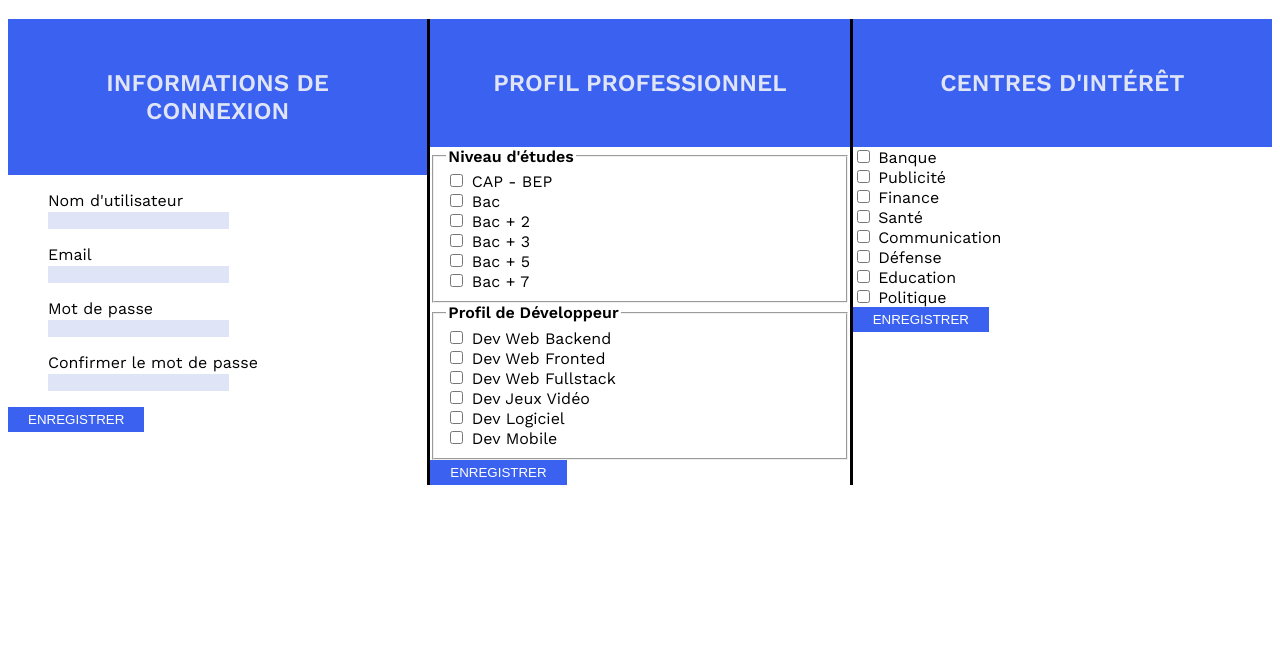
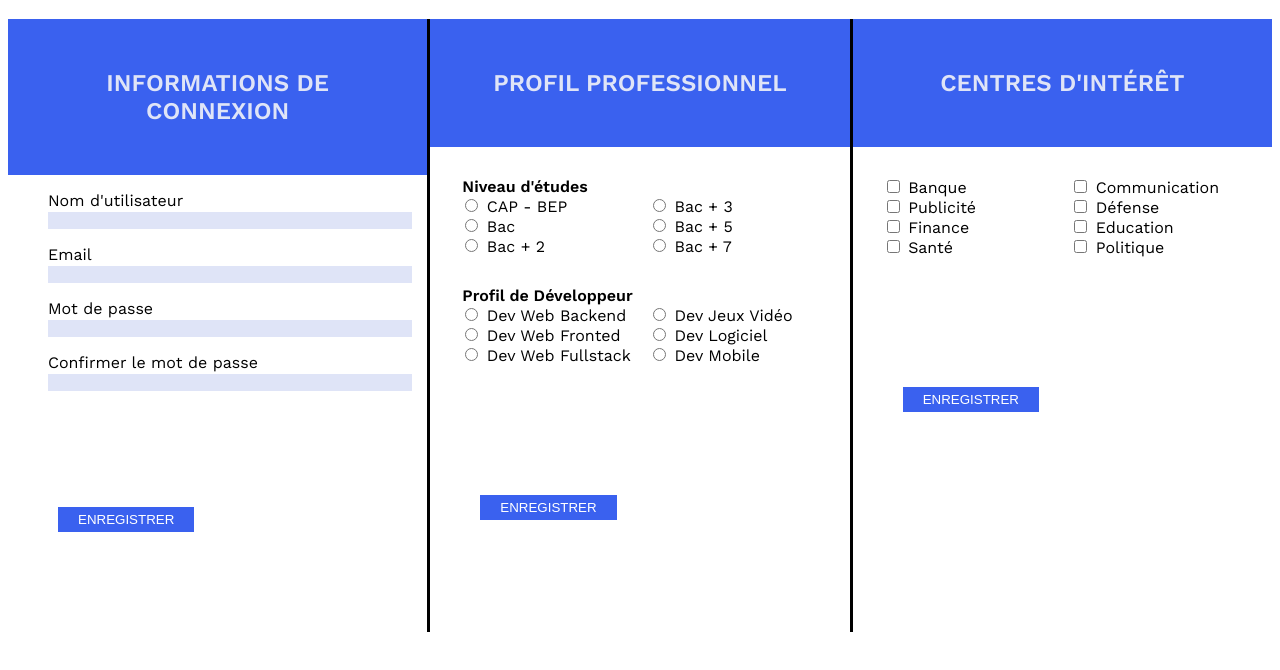
Before and after one commit to Syndicalix/res03-ran-j10, a plain HTML site: page index.html in a window 1280 px wide. Shown: the part 62-732 px from the top of the page. Drawn offline with nearby package versions, Linux system fonts and the light colour scheme.

Commit message:
update presque fin

```diff
--- a/index.html
+++ b/index.html
@@ -29,7 +29,7 @@
                 </ul>
                 <ul>
                     <li><label for="Confirmpwd">Confirmer le mot de passe</label><br>
-                    <input type"text" id="Confirmpwd" name="Confirmpwd" required>
+                    <input type="text" id="Confirmpwd" name="Confirmpwd" required>
                 </ul>
 
                            <form>
@@ -40,56 +40,58 @@
             <section class="col2">
                 <h2>PROFIL PROFESSIONNEL</h2>
 
-                    <fieldset id="col">
+                    <fieldset>
                         <legend><strong>Niveau d'études</strong></legend>
 
-                            <input type="checkbox" id="Capbep" name="Capbep" value="Capbep">
+                            <input type="radio" id="Capbep" name="Capbep" value="Capbep">
                             <label for="Capbep">CAP - BEP</label><br>
 
-                            <input type="checkbox" id="Bac" name="Bac" value="Bac">
+                            <input type="radio" id="Bac" name="Bac" value="Bac">
                             <label for="Bac">Bac</label><br>
 
-                            <input type="checkbox" id="Bac2" name="Bac2" value="Bac2">
+                            <input type="radio" id="Bac2" name="Bac2" value="Bac2">
                             <label for="Bac2">Bac + 2</label><br>
 
-                            <input type="checkbox" id="Bac3" name="Bac3" value="Bac3">
+                            <input type="radio" id="Bac3" name="Bac3" value="Bac3">
                             <label for="Bac3">Bac + 3</label><br>
 
-                            <input type="checkbox" id="Bac5" name="Bac5" value="Bac5">
+                            <input type="radio" id="Bac5" name="Bac5" value="Bac5">
                             <label for="Bac5">Bac + 5</label><br>
 
-                            <input type="checkbox" id="Bac7" name="Bac7" value="Bac7">
+                            <input type="radio" id="Bac7" name="Bac7" value="Bac7">
                             <label for="Bac7">Bac + 7</label><br>
                     </fieldset>
 
                     <fieldset>
                         <legend><strong>Profil de Développeur</strong></legend>
 
-                        <input type="checkbox" id="Devback" name="Devback" value="Devback">
+                        <input type="radio" id="Devback" name="Devback" value="Devback">
                         <label for="Devback">Dev Web Backend</label><br>
 
-                        <input type="checkbox" id="Devfront" name="Devfront" value="Devfront">
+                        <input type="radio" id="Devfront" name="Devfront" value="Devfront">
                         <label for="Devfront">Dev Web Fronted</label><br>
 
-                        <input type="checkbox" id="Devfull" name="Devfull" value="Devfull">
+                        <input type="radio" id="Devfull" name="Devfull" value="Devfull">
                         <label for="Devfull">Dev Web Fullstack</label><br>
 
-                        <input type="checkbox" id="Devgame" name="Devgame" value="Devgame">
+                        <input type="radio" id="Devgame" name="Devgame" value="Devgame">
                         <label for="Devgame">Dev Jeux Vidéo</label><br>
 
-                        <input type="checkbox" id="Devsoft" name="Devsoft" value="Devsoft">
+                        <input type="radio" id="Devsoft" name="Devsoft" value="Devsoft">
                         <label for="Devsoft">Dev Logiciel</label><br>
 
-                        <input type="checkbox" id="Devmob" name="Devmob" value="Devmob">
+                        <input type="radio" id="Devmob" name="Devmob" value="Devmob">
                         <label for="Devmob">Dev Mobile</label><br>
                     </fieldset>
+
                             <form>
                                <a href="cv.phtml" target="_blank"> <input type="button" value="ENREGISTRER"></a>
                            </form>
+
             </section>
             <section class="col3">
                 <h2>CENTRES D'INTÉRÊT</h2>
-
+                    <fieldset>
                         <input type="checkbox" id="Bank" name="Bank" value="Bank">
                         <label for="Bank">Banque</label><br>
 
@@ -113,7 +115,7 @@
 
                         <input type="checkbox" id="Politic" name="Politic" value="Politic">
                         <label for="Politic">Politique</label><br>
-
+                    </fieldset>
                             <form>
                                <a href="cv.phtml" target="_blank"> <input type="button" value="ENREGISTRER"></a>
                             </form>
--- a/style.css
+++ b/style.css
@@ -40,15 +40,29 @@ form > a > input {
     color: white;
     background-color:#3a61ef;
     padding: 5px 20px;
+    float:center;
+    margin: 100px 50px;
 }
 
 input {
     background-color:#dfe4f7;
     border:none;
+
 }
 
-.col {
-    column-width:100px;
+input[type="text"] {
+    width: 95%;
+}
+
+input[type="checkbox"] {
+    border-radius: 5px 10px 0 5px;
+}
+
+fieldset {
+    columns:2;
+    margin: 30px;
+    padding: 0;
+    border: 0;
 }
 /*
 font-family: 'Oswald', sans-serif;
```
